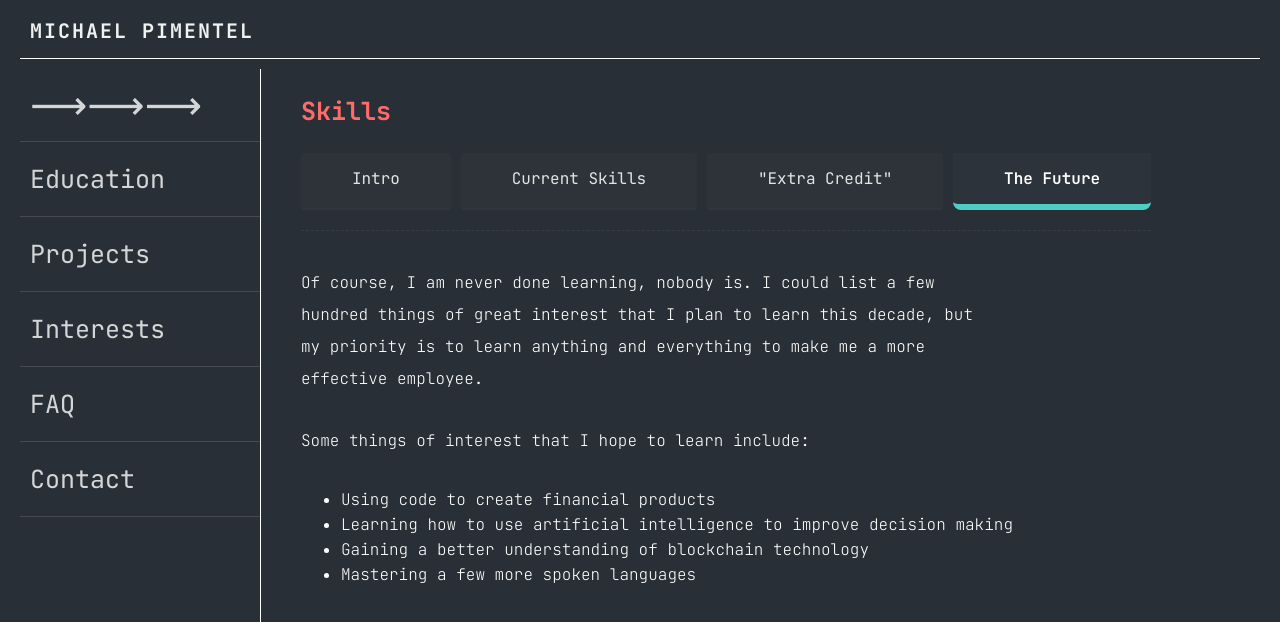
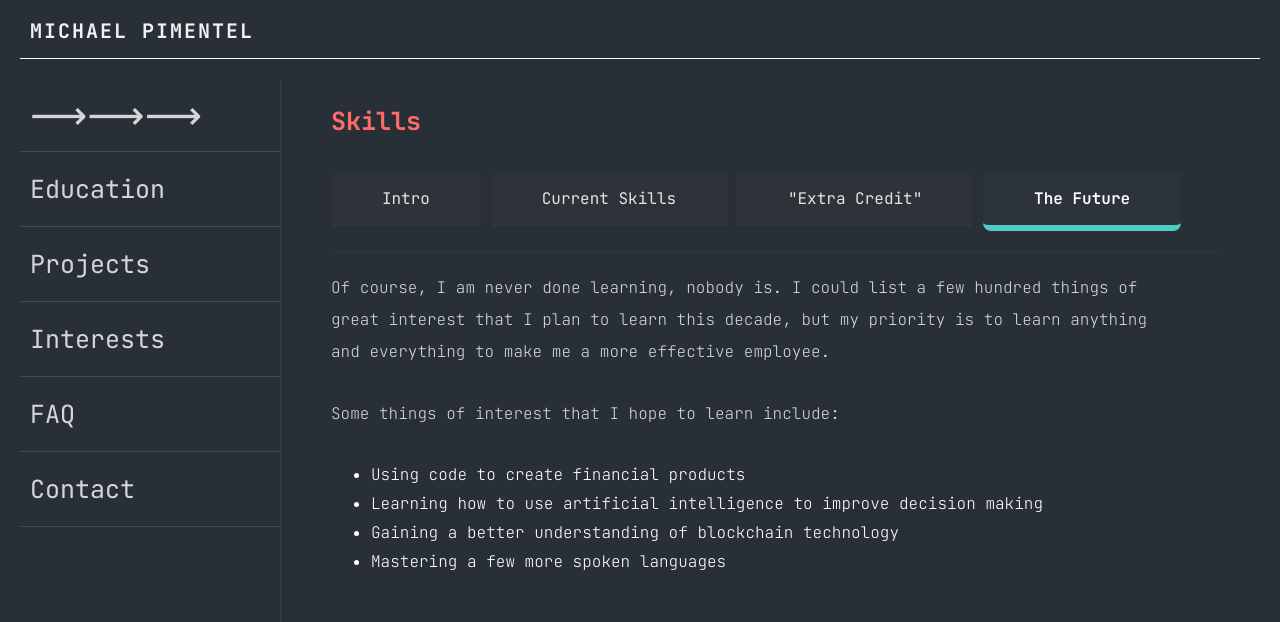
Before and after one commit to mikecpimentel/Portfolio, a React (Create React App) app in the folder client/: page /skills/future in a window 1280 px wide. Shown: the top 622 px of the page. Built offline with nearby package versions, Linux system fonts and the light colour scheme.

Commit message:
layout good

```diff
--- a/client/src/features/components/faq/Answer.js
+++ b/client/src/features/components/faq/Answer.js
@@ -3,7 +3,7 @@
 export const Answer = (props) => {
     return (
         <div>
-            <p style={{fontWeight:"200", color:"#fffa", fontSize:"0.8em", marginTop:"10px"}}> {'> '}{props.children}</p>
+            <p style={{fontWeight:"200", color:"#fffa", fontSize:"1em", marginTop:"10px", lineHeight:"1.5"}}> {'> '}{props.children}</p>
         </div>
     )
 }
--- a/client/src/features/components/faq/FAQBlock.js
+++ b/client/src/features/components/faq/FAQBlock.js
@@ -2,7 +2,7 @@
 
 export const FAQBlock = (props) => {
     return (
-        <div>
+        <div style={{marginBottom:"50px"}}>
             {props.children}
         </div>
     )
--- a/client/src/features/components/faq/Question.js
+++ b/client/src/features/components/faq/Question.js
@@ -2,7 +2,7 @@
 
 export const Question = (props) => {
     return (
-        <div style={{fontSize:"1em", fontWeight:"200", marginBottom:"0px", marginTop:"50px"}}>
+        <div style={{fontSize:"1em", fontWeight:"200", marginBottom:"0px"}}>
             {props.children}
         </div>
     )
--- a/client/src/features/components/project/Project.js
+++ b/client/src/features/components/project/Project.js
@@ -51,12 +51,13 @@ export const Project = (props) => {
 
   return (
     <div className="floating-white-project animate__animated animate__fadeIn animate__faster">
-      <div style={{columnCount:"2", columnGap:"40px", padding:"30px"}}>
+      <div className='project-text-area'>
         <h3 style={{color:"#000",marginTop:"0"}}>{props.title}</h3>
         <p style={{fontSize:"0.8em", margin:"0", padding:"0"}}>Period: {props.period}</p>
         <p style={{fontSize:"0.8em", margin:"0", padding:"0"}}>Technologies: {props.tech}</p>
         {props.children}
       </div>
+      <p style={{color:"#000", fontWeight:"200", fontSize:"0.8em", margin:"0", padding:"5px"}}>Click images to enlarge</p>
       <div style={{display:"flex", backgroundColor:"#292f3655", padding:"5px"}}>
         {images}
       </div>
--- a/client/src/features/sections/education/PreUniversity.js
+++ b/client/src/features/sections/education/PreUniversity.js
@@ -5,7 +5,7 @@ import mtSacLogo from "../../../images/education/fullcolor_email.jpg"
 
 export const PreUniversity = () => {
     return (
-        <div className="animate__animated animate__fadeIn animate__faster">
+        <div className="education-bottom animate__animated animate__fadeIn animate__faster">
             <div style={{display:"flex", justifyContent:"space-between", gap:"20px"}}>
                 <Institution name="Mt. San Antonio College" city="Walnut, CA" logo={mtSacLogo} />
                 <Institution name="Irvine Valley College" city="Irvine, CA" logo={ivcLogo} />
--- a/client/src/features/sections/education/University.js
+++ b/client/src/features/sections/education/University.js
@@ -3,7 +3,7 @@ import logo from './navy-seal.gif'
 
 export const University = () => {
     return (
-        <div className="animate__animated animate__fadeIn animate__faster">
+        <div className="education-bottom animate__animated animate__fadeIn animate__faster">
             <div style={{display:"flex"}}>
                 <Institution name="University of California" city="Santa Barbara, CA (INCOMPLETE)" logo={logo} />
             </div>
--- a/client/src/features/sections/faq/FAQ.js
+++ b/client/src/features/sections/faq/FAQ.js
@@ -5,7 +5,7 @@ import { FAQBlock } from '../../components/faq/FAQBlock'
 export const FAQ = () => {
     return (
         <>
-            <h3 className="section-header animate__animated animate__fadeIn animate__faster">FAQ section</h3>
+            <h3 className="section-header animate__animated animate__fadeIn animate__faster" style={{marginBottom:"50px"}}>FAQ section</h3>
             <div className="questions-wrapper">
                 <FAQBlock>
                     <Question>
--- a/client/src/features/sections/interests/Travel.js
+++ b/client/src/features/sections/interests/Travel.js
@@ -2,11 +2,11 @@
 
 export const Travel = () => {
   return (
-    <div className="travel">
+    <div className="intro-text-area">
       <p>Because my childhood was miserable and deeply unstable, I had always dreamed of going far, far away, regardless of whether I had the means to do so.</p>
       <p>My solo explorations at home and abroad have had a profound impact on my growth as a person.</p>
       <p>A few of the countries I have thus far been fortunate to have been to explore include:</p>
-      <ul>
+      <ul className="travel-list">
         <li>Canada</li>
         <li>Mexico</li>
         <li>Costa Rica</li>
--- a/client/src/features/sections/skills/BaseSkills.js
+++ b/client/src/features/sections/skills/BaseSkills.js
@@ -22,7 +22,7 @@ export const BaseSkills = () => {
                 One of my . I have a decent amount of experience designing efficient databases. I have most recently been working with PostgreSQL, but I also have past MySQL experience. I gave myself a level 6 because I have not yet had much experience working with large databases and have not dealt much with maintenance and migration. I know how to write SQL queries very well.
             </SkillItem>
             <SkillItem skillType="Algorithms" level="6">I pay close attention to runtime and space-efficiency concerns. big-o analyses.</SkillItem>
-
+            <div style={{backgroundColor:"#292f3655", padding:"5px", fontWeight:"200", marginTop:"30px", fontSize:"0.8em"}}>Click row for more information</div>
         </div>
     )
 }
--- a/client/src/index.css
+++ b/client/src/index.css
@@ -23,9 +23,24 @@ body {
   opacity: 0;
 }
 */
+div.travel {
+  max-width: 850px;
+}
 div.travel p,
 div.travel ul li {
   font-weight: 200;
+}
+ul.travel-list {
+  list-style-type: none;
+  margin: 0;
+  padding: 0;
+}
+ul.travel-list li {
+  display: inline-block;
+  background-color: #fff1;
+  padding: 10px 20px !important;
+  border-radius: 4px;
+  margin: 5px;
 }
 
 code {
@@ -69,14 +84,14 @@ p.welcome-1 {
 }
 
 p.welcome-2 {
-  font-size: 2.441em;
+  font-size: 1.953em;
   color: #fffc;
   font-weight: 400;
   margin: 0;
 }
 
 div.sub-section-links {
-  padding-bottom: 10px;
+  padding: 10px 0;
   gap: 10px;
   display: flex;
 }
@@ -87,22 +102,23 @@ div.sub-section-links a {
   font-weight: 400;
   text-align: center;
   padding: 15px 15px;
+  height: fit-content;
   flex: 1 1 fit-content;
 
   border-radius: 4px;
   margin-bottom: 10px;
   /* border-bottom: 5px solid #292f36; */
-  transition: border-bottom 300ms;
+  /* transition: border-bottom 300ms; */
   transition: background-color 500ms;
   background-color: #ffffff05;
   border-bottom: 2px solid #ffffff05;
   color: #fffd;
-  display: inline-block;
 }
 div.sub-section-links a.active {
   color: #fff;
   /* background-color: #4ecdc4; */
   border-bottom: 6px solid #4ecdc4;
+  padding-bottom: 16px;
   transition: 200ms;
   font-weight: 600;
   border-radius: 0 0 8px 8px;
@@ -119,19 +135,22 @@ div.sub-section-links a:not(.active):hover {
     font-size: 0.8em;
   }
 }
-
+div.intro-text-area {
+  max-width: 850px;
+  padding-top: 10px;
+}
 div.intro-text-area p {
-  color: #fff;
+  color: #fffc;
   padding: 0;
   margin-bottom: 30px;
   line-height: 2;
   font-weight: 200;
+  margin-top: 0;
   font-size: 1em;
-  width: 700px;
 }
 div.intro-text-area ul li {
   font-weight: 200;
-  padding: 2px 0;
+  padding: 4px 0;
 }
 div.intro-text-area ul {
   margin-bottom: 30px;
@@ -145,6 +164,11 @@ span.skill {
   display: inline-block;
   flex-basis: 200px;
   padding-right: 20px;
+}
+@media only screen and (max-width: 1000px) {
+  span.skill {
+    font-size: 1em;
+  }
 }
 span.skill-closed {
   color: #fffe;
@@ -171,6 +195,12 @@ span.fillerBlock {
   display: inline-block;
   line-height: 1;
 }
+@media only screen and (max-width: 1000px) {
+  span.levelBlock,
+  span.fillerBlock {
+    font-size: 1.953em;
+  }
+}
 span.levelBlock {
   color: #fff9;
 }
@@ -182,7 +212,7 @@ span.levelBlock-open {
 }
 
 a.intro-button {
-  padding: 20px;
+  padding: 20px 30px;
   display: inline-block;
   border: 1px solid #4ecdc4;
   text-decoration: none;
@@ -216,11 +246,12 @@ a.intro-button {
 .skill-div-outer-closed {
   border: 1px solid #ffffff05;
   margin: 5px 0;
+  background-color: #ffffff05;
 }
 
 .skill-div-outer-closed:hover {
   box-shadow: 0px 0px 5px #fff1;
-  background-color: #0001;
+  background-color: #ffffff05;
   /* padding: 5px 0;*/
   transition: 300ms;
 }
@@ -259,7 +290,13 @@ div.skill-closed {
 
 /* ! NavList.js  */
 
-div.baseskills-info, div.extra-credit, div.quick-fade-in-up {
+div.baseskills-info,
+div.extra-credit {
+  max-width: 850px;
+}
+div.baseskills-info,
+div.extra-credit,
+div.quick-fade-in-up {
   animation: fadeInUp2;
 }
 
@@ -298,6 +335,7 @@ div.baseskills-info, div.extra-credit, div.quick-fade-in-up {
 
 div.online-institutions {
   display: flex;
+  max-width: 850px;
 }
 div.online-institutions .floating-white-institution {
   margin-right: 15px;
@@ -346,8 +384,10 @@ div.floating-white-education {
 div.floating-white-project {
   background-color: #fff;
   padding: 0px;
-  font-size: 0.8rem;
+  max-width: 1000px;
+  font-size: 1rem;
   color: #000;
+  font-weight: 200;
   line-height: 1.5;
   box-shadow: -3px -3px 0 0px #4ecdc4;
   margin-top: 3px;
@@ -358,10 +398,14 @@ div.floating-white-project {
 }
 div.floating-white-project p {
   margin-bottom: 20px;
-  text-align: justify;
 }
 div.floating-white-project img {
   width: 100%;
+}
+@media only screen and (max-width: 1000px) {
+  div.floating-white-project {
+    font-size: 0.8em;
+  }
 }
 .project-buttons {
   width: 50%;
@@ -383,12 +427,14 @@ div.floating-white-project img {
   cursor: pointer;
   padding: 15px;
 }
+.project-text-area {
+  padding: 30px 30px 0px 30px;
+}
 
 .modal-content-style {
   background-color: #292f36ee;
-
   padding: 0;
-  width: 1000px;
+  max-width: 1000px;
   height: 70vh;
   margin: 50px auto;
   border: 2px solid #fff1;
@@ -441,14 +487,14 @@ div.floating-white p {
 
 div.books-wrapper {
   display: flex;
-  flex-direction: column;
   flex-wrap: wrap;
-  height: 50vh;
+  max-width: 850px;
+  gap: 10px;
 }
 div.book {
-  margin-bottom: 30px;
-  margin-right: 50px;
-  width: 50%;
+  padding: 10px 20px;
+  border-radius: 4px;
+  background-color: #fff1;
 }
 p.book-title {
   margin: 0;
@@ -490,3 +536,7 @@ div.podcast {
 .online-certs-links a:hover {
   text-decoration: underline;
 }
+div.questions-wrapper {
+  max-width: 850px;
+  padding-right: 30px;
+}
--- a/client/src/main-layout.css
+++ b/client/src/main-layout.css
@@ -3,7 +3,21 @@
   height: 100vh;
   flex-grow: 1;
   flex-direction: column;
-  gap: 10px;
+  gap: 20px;
+}
+.welcome-wrapper {
+  margin-top: 20px;
+  padding-right: 20px;
+  line-height: 1.5;
+  max-width: 800px;
+}
+img.profile-photo {
+  width: 50px;
+  height: 50px;
+  margin-bottom: 5px;
+  border-radius: 50px;
+  opacity: 0.8;
+  border: 2px solid #4ecdc4;
 }
 
 header a {
@@ -21,22 +35,21 @@ main {
   flex-direction: row;
   flex-grow: 1;
   flex-shrink: 1;
-  gap: 40px;
+  gap: 50px;
 }
 
 .main-content-area-outer {
 }
 .main-content-area {
-  z-index: 5;
   display: flex;
   flex-direction: column;
   flex-grow: 1;
   flex-shrink: 1;
-  gap: 20px;
 }
 div.section-top {
   border-bottom: 1px dashed #fff1;
   max-width: 850px;
+  padding-right: 40px;
 }
 .section-bottom-outer {
   overflow-y: scroll;
@@ -44,20 +57,21 @@ div.section-top {
 .section-bottom {
 }
 .section-bottom {
-  max-width: 850px;
   flex-grow: 1;
   flex-basis: 0;
   transition-delay: 1s;
   transition-property: overflow;
   overflow-y: auto;
   padding-right: 40px;
+  padding-bottom: 50px;
+  padding-top: 10px;
 }
 .nav-list {
-  flex-basis: 240px;
+  flex-basis: 260px;
   min-width: 120px;
   padding-left: 20px;
-  border-right: 1px solid white;
-  flex-shrink: 5;
+  border-right: 1px solid #fff1;
+  flex-shrink: 2;
 }
 ul.vertical-nav {
   padding: 0;
@@ -102,3 +116,6 @@ ul.vertical-nav a li:hover {
     font-size: 20px;
   }
 }
+.education-bottom {
+  max-width: 850px;
+}
```
Also changed, not shown: client/src/features/sections/Welcome.js (+5 -3 lines), client/src/images/port-photo.jpeg (added).
